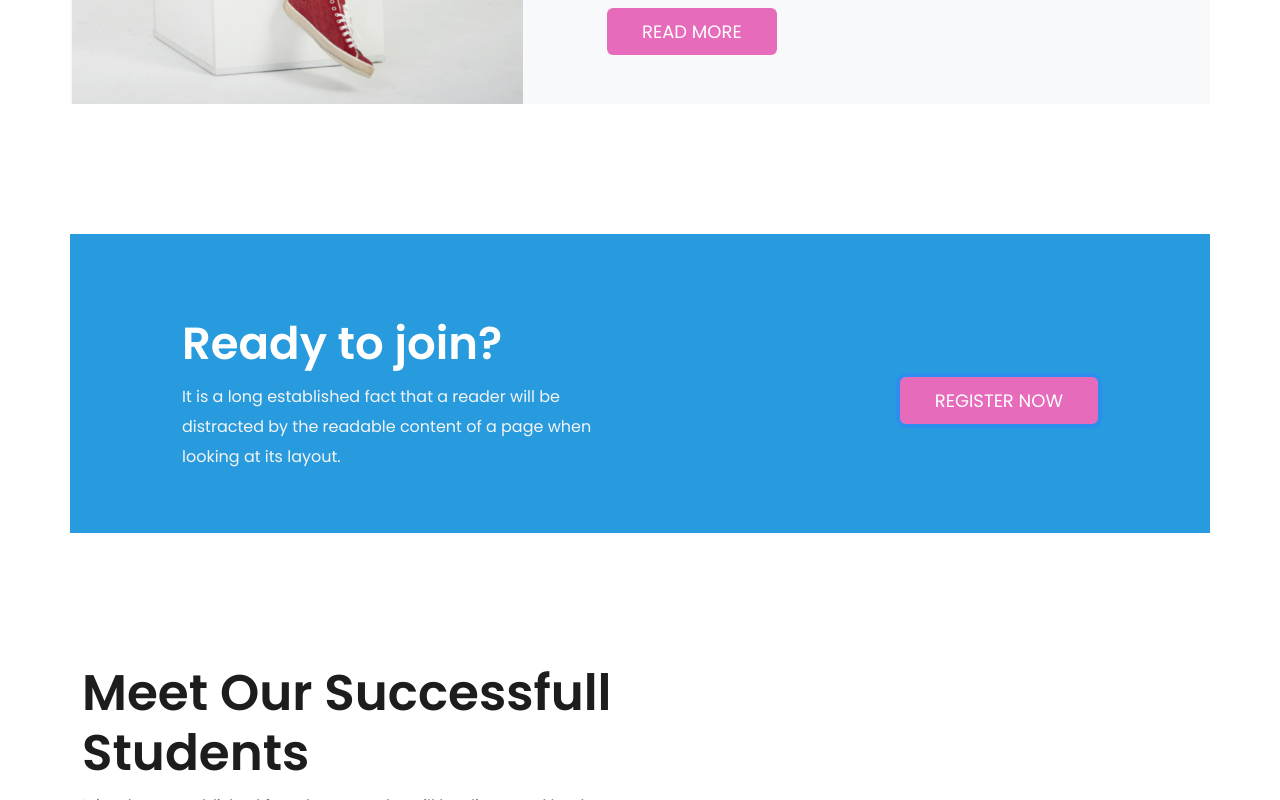
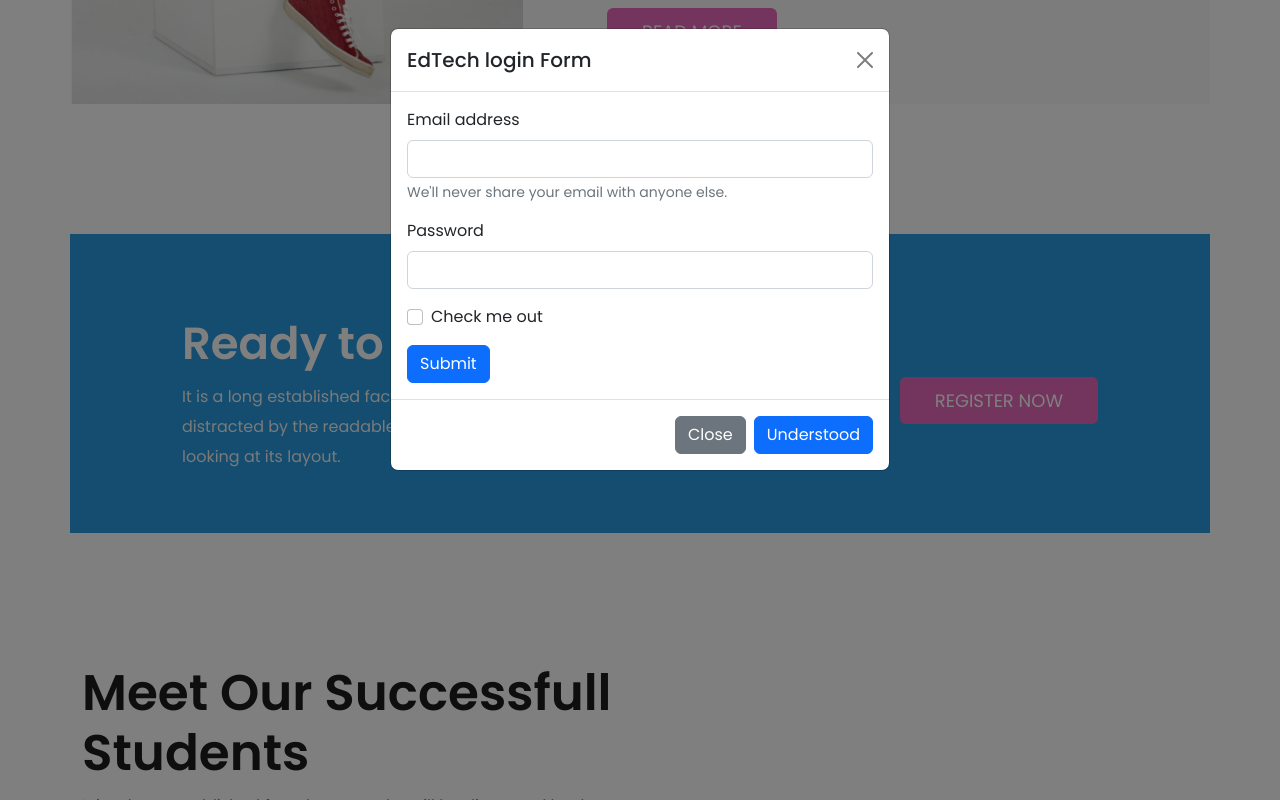
Before and after one commit to rubelhossain999/online-edTech-ph-assignment-3, a plain HTML site: page index.html in a window 1280 px wide. Both pictures are taken after a click on the button "REGISTER NOW". Shown: the part 2249-3049 px from the top of the page. Drawn offline with nearby package versions, Linux system fonts and the light colour scheme.

Commit message:
Modal Popup is Done

```diff
--- a/index.html
+++ b/index.html
@@ -10,9 +10,8 @@
     <title>Online EdTech | Responsive html Template</title>
     <!-- Style CSS -->
     <link rel="stylesheet" href="style.css">
-    <!-- Bootstrap CSS -->
-    <link rel="stylesheet" href="assets/css/bootstrap.min.css">
-    <!-- Responsive CSS -->
+    <!-- Bootstrap CDN -->
+    <link href="https://cdn.jsdelivr.net/npm/bootstrap@5.2.0/dist/css/bootstrap.min.css" rel="stylesheet" integrity="sha384-gH2yIJqKdNHPEq0n4Mqa/HGKIhSkIHeL5AyhkYV8i59U5AR6csBvApHHNl/vI1Bx" crossorigin="anonymous">    <!-- Responsive CSS -->
     <link rel="stylesheet" href="assets/css/responsive.css">
     <link rel="stylesheet" href="assets/css/all.min.css">
     <link rel="stylesheet" href="assets/css/fontawesome.min.css">
@@ -248,7 +247,40 @@
               </div>
               <div class="col-lg-6">
                 <div class="join-btn f-right">
-                  <button type="button" class="btn btn-primary course-btn" data-toggle="modal" data-target="#exampleModalCenter">Register Now</button>
+                  <button type="button" class="btn btn-primary course-btn" data-bs-toggle="modal" data-bs-target="#staticBackdrop">Register Now</button>
+                    <!-- Modal -->
+                    <div class="modal fade" id="staticBackdrop" data-bs-backdrop="static" data-bs-keyboard="false" tabindex="-1" aria-labelledby="staticBackdropLabel" aria-hidden="true">
+                      <div class="modal-dialog">
+                        <div class="modal-content">
+                          <div class="modal-header">
+                            <h5 class="modal-title" id="staticBackdropLabel">EdTech login Form</h5>
+                            <button type="button" class="btn-close" data-bs-dismiss="modal" aria-label="Close"></button>
+                          </div>
+                          <div class="modal-body">
+                            <form>
+                              <div class="mb-3">
+                                <label for="exampleInputEmail1" class="form-label">Email address</label>
+                                <input type="email" class="form-control" id="exampleInputEmail1" aria-describedby="emailHelp">
+                                <div id="emailHelp" class="form-text">We'll never share your email with anyone else.</div>
+                              </div>
+                              <div class="mb-3">
+                                <label for="exampleInputPassword1" class="form-label">Password</label>
+                                <input type="password" class="form-control" id="exampleInputPassword1">
+                              </div>
+                              <div class="mb-3 form-check">
+                                <input type="checkbox" class="form-check-input" id="exampleCheck1">
+                                <label class="form-check-label" for="exampleCheck1">Check me out</label>
+                              </div>
+                              <button type="submit" class="btn btn-primary">Submit</button>
+                            </form>
+                          </div>
+                          <div class="modal-footer">
+                            <button type="button" class="btn btn-secondary" data-bs-dismiss="modal">Close</button>
+                            <button type="button" class="btn btn-primary">Understood</button>
+                          </div>
+                        </div>
+                      </div>
+                    </div>
                 </div>
               </div>
             </div>
@@ -417,12 +449,12 @@
                       </div>
                     </div>
                     <div class="accordion-item">
-                      <h2 class="accordion-header" id="headingThree">
-                        <button class="accordion-button collapsed" type="button" data-bs-toggle="collapse" data-bs-target="#collapseThree" aria-expanded="false" aria-controls="collapseThree">
+                      <h2 class="accordion-header" id="headingfour">
+                        <button class="accordion-button collapsed" type="button" data-bs-toggle="collapse" data-bs-target="#collapsefour" aria-expanded="false" aria-controls="collapseThree">
                           What is semantic tags?
                         </button>
                       </h2>
-                      <div id="collapseThree" class="accordion-collapse collapse" aria-labelledby="headingThree" data-bs-parent="#accordionExample">
+                      <div id="collapsefour" class="accordion-collapse collapse" aria-labelledby="headingfour" data-bs-parent="#accordionExample">
                         <div class="accordion-body">
                           <p>A semantic element clearly describes its meaning to both the browser and the developer. Those tags are called semantic.<br>For example: header, footer, article are considered semantic elements as they clearly describe their purpose and the type of content they should enclose.</p>
                         </div>
@@ -506,7 +538,9 @@
     </footer>
     <!-- Footer Section end -->
 
-    <!-- Bootstrap JS -->
-    <script src="assets/js/bootstrap.bundle.min.js"></script>
+    <!-- Bootstrap CDN -->
+    <script src="https://cdn.jsdelivr.net/npm/bootstrap@5.2.0/dist/js/bootstrap.bundle.min.js" integrity="sha384-A3rJD856KowSb7dwlZdYEkO39Gagi7vIsF0jrRAoQmDKKtQBHUuLZ9AsSv4jD4Xa" crossorigin="anonymous"></script>
+
+    </script>
 </body>
 </html>
```
